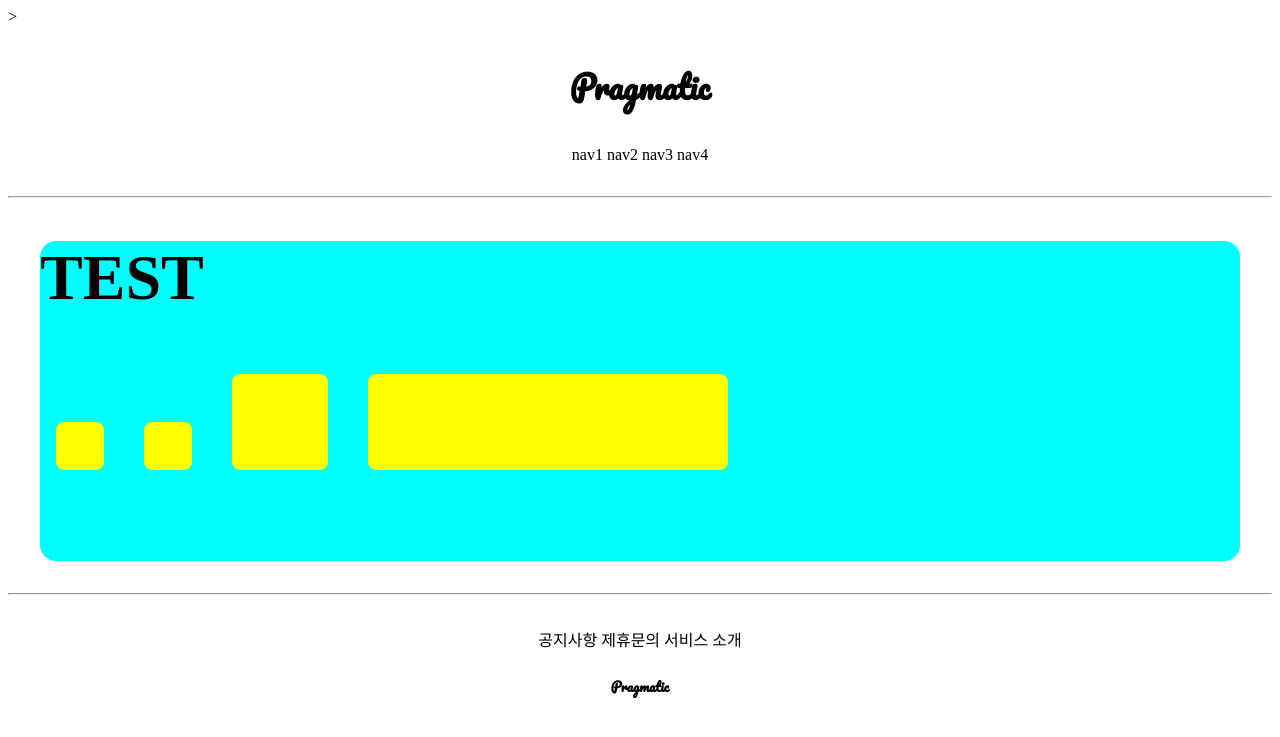
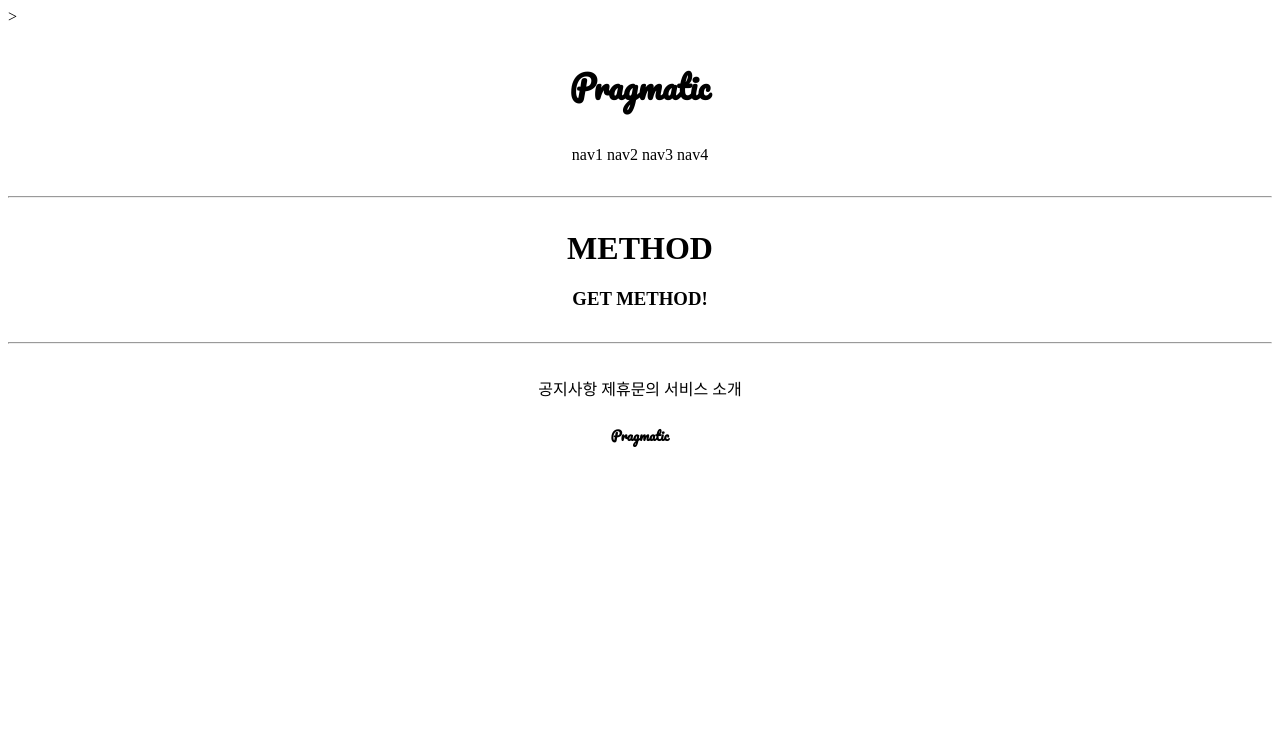
Before and after one commit to dhkdl/secondproject, a Django app: page /accounts/hello_world/ in a window 1280 px wide. Shown: the top 737 px of the page. Run offline with Django 3.2, Linux system fonts and the light colour scheme; parts of the project's set-up code (start-up, migrations or seed data) failed here and were passed over.

Commit message:
07.08 secondproject 2

```diff
--- a/accountapp/templates/accountapp/hello_world.html
+++ b/accountapp/templates/accountapp/hello_world.html
@@ -3,26 +3,12 @@
 {% block content %}
 
 
-    <style>
-
-        .testing{
-            background-color: yellow;
-            height: 48px;
-            width: 48px;
-            margin: 1rem;
-            border-radius: .5rem;
-            display: inline-block;
-        }
 
     </style>
-   <div style="height: 20rem; background-color: aqua;
-   margin: 2rem; border-radius: 1rem; font-size: 2rem">
-      <h1>TEST</h1>
+   <div style="margin: 2rem; text-align: center;">
+      <h1>METHOD</h1>
 
-   <div class="testing" style="height: 48px; width: 48px;"></div>
-   <div class="testing" style="height: 3rem; width: 3rem;"></div>
-   <div class="testing" style="height: 3em; width: 3em;"></div>
-   <div class="testing" style="height: 30%; width: 30%;"></div>
+      <h3>{{ text }}</h3>
 
 
    </div>
--- a/accountapp/views.py
+++ b/accountapp/views.py
@@ -5,4 +5,9 @@ from django.shortcuts import render
 
 
 def hello_world(request):
-    return render(request, 'accountapp/hello_world.html')
+    if request.method == "POST":
+        return render(request, 'accountapp/hello_world.html',
+                      context={'text':'POST METHOD!'})
+    else:
+        return render(request, 'accountapp/hello_world.html',
+                      context={'text':'GET METHOD!'})
```
